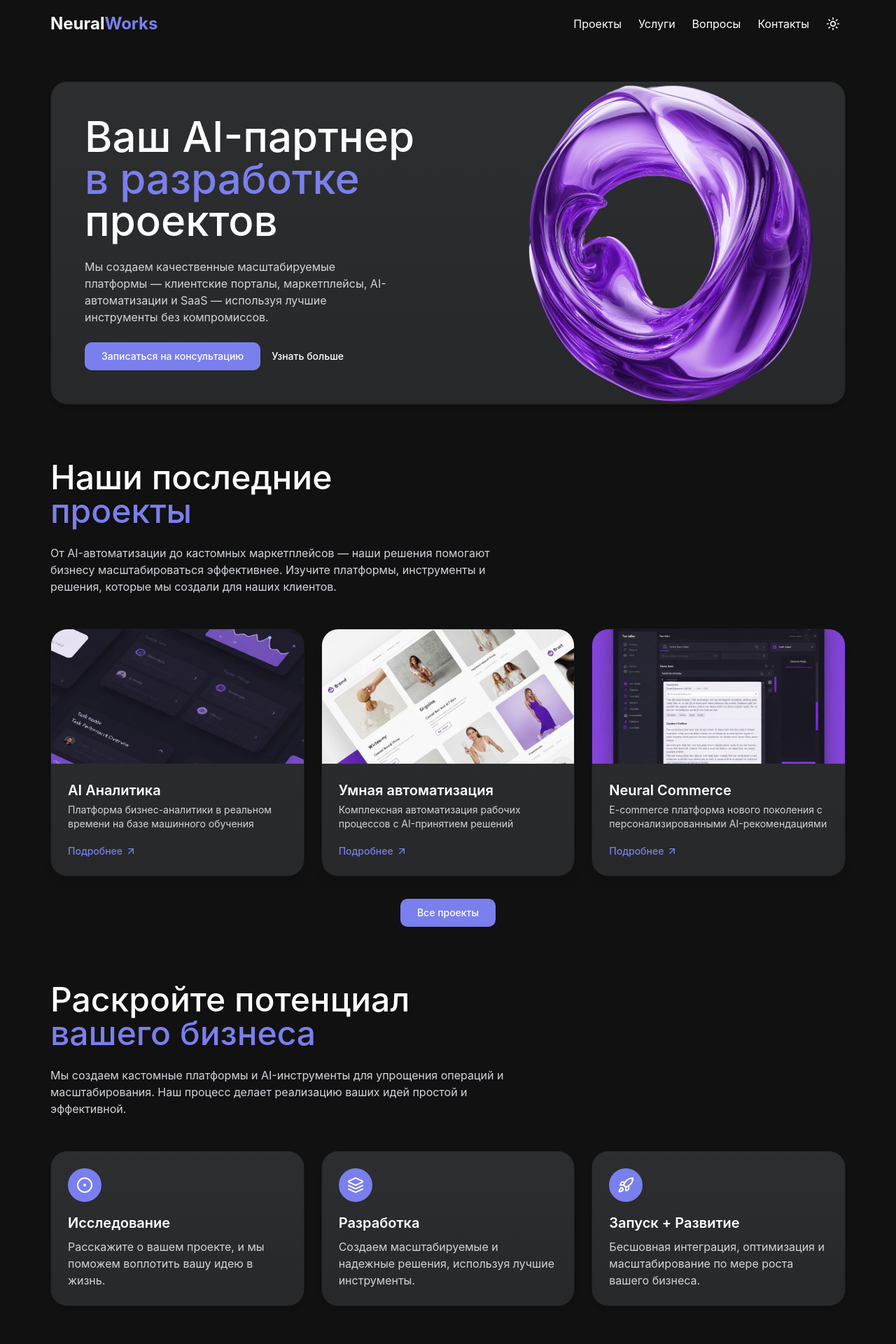
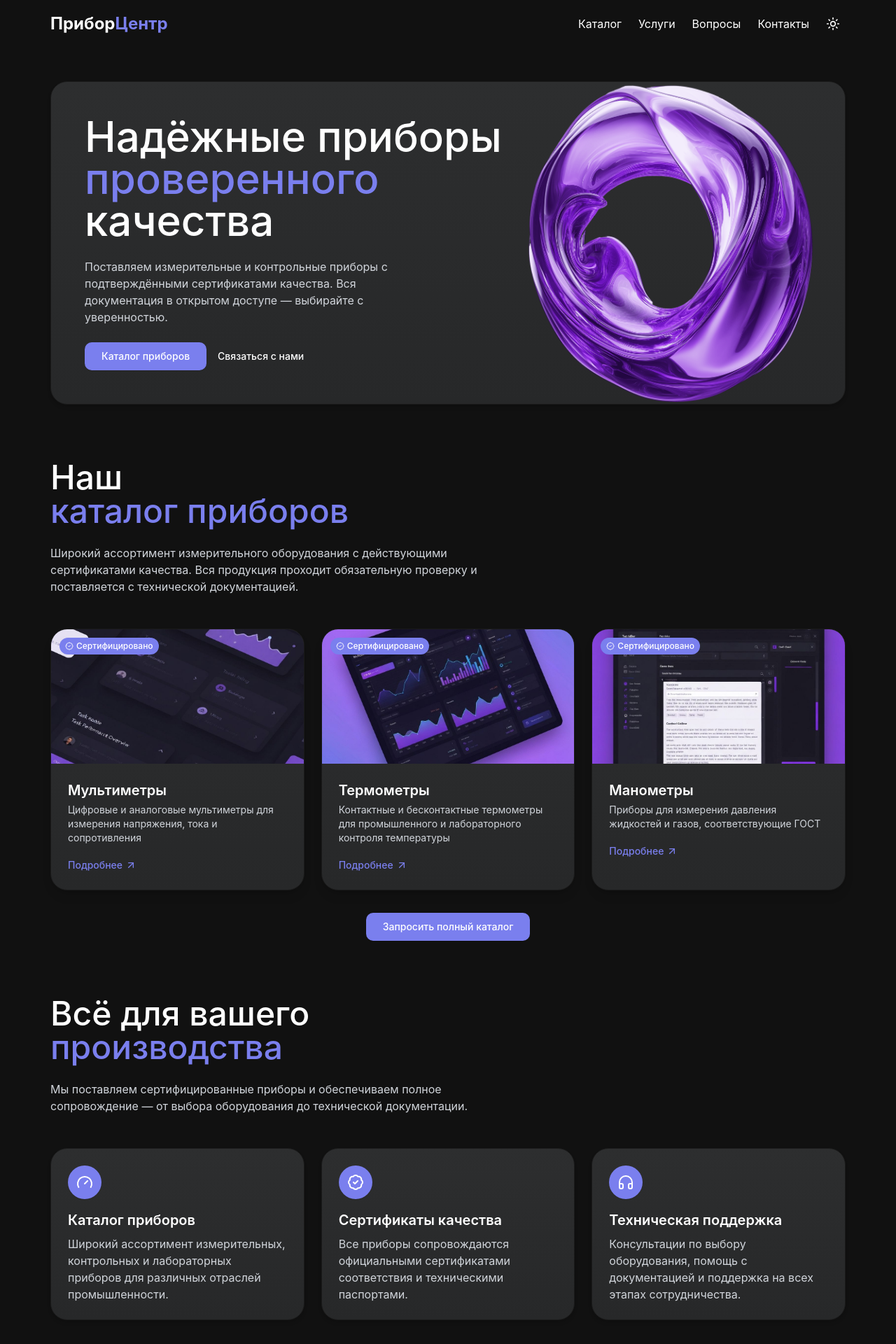
Before and after one commit to pr-poehali-dev/project-eclipse-2, a React (Vite) app: page / in a window 1280 px wide. Shown: the top 1920 px of the page at 70% size. Built offline with nearby package versions, Linux system fonts and the light colour scheme.

Commit message:
Адаптирован шаблон под пожелания

```diff
--- a/index.html
+++ b/index.html
@@ -24,6 +24,7 @@
     <!-- IMPORTANT: DO NOT REMOVE THIS SCRIPT TAG OR THIS COMMENT! -->
 
     <script src="https://cdn.poehali.dev/intertnal/js/inspector-min.js"></script>
+      <meta name="pp-name" value="project-eclipse-2">
   </head>
 
 <body>
--- a/src/components/landing/CallToAction.tsx
+++ b/src/components/landing/CallToAction.tsx
@@ -6,16 +6,19 @@ export default function CallToAction() {
       <div className="p-8 md:p-10 lg:p-12 flex flex-col md:flex-row items-start">
         <div className="w-full md:w-3/5 z-10">
           <h2 className="text-black dark:text-white mb-6 text-3xl md:text-4xl lg:text-5xl font-medium leading-tight">
-            Ваша следующая идея <span className="text-[#7A7FEE] dark:text-[#7A7FEE]">начинается</span> здесь
+            Свяжитесь с нами — <span className="text-[#7A7FEE] dark:text-[#7A7FEE]">ответим</span> быстро
           </h2>
           <p className="my-6 text-sm md:text-base max-w-md text-gray-700 dark:text-gray-300">
-            Есть идея или проблема, которую нужно решить?
+            Нужен конкретный прибор, сертификат или консультация по оборудованию?
           </p>
           <p className="mb-6 text-sm md:text-base max-w-md text-gray-700 dark:text-gray-300">
-            Давайте обсудим. Мы поможем найти лучший подход, составить план и понять, подходим ли мы друг другу.
+            Оставьте заявку — менеджер свяжется с вами в рабочее время и поможет подобрать нужное решение.
           </p>
-          <div>
+          <div className="flex flex-wrap gap-4">
             <ContactFormButton />
+            <a href="tel:+78001234567" className="btn-secondary text-black dark:text-white">
+              +7 (800) 123-45-67
+            </a>
           </div>
         </div>
 
--- a/src/components/landing/Faq.tsx
+++ b/src/components/landing/Faq.tsx
@@ -4,39 +4,39 @@ import { ChevronDown } from "lucide-react"
 const faqs = [
   {
     id: 1,
-    question: "Чего ожидать от совместной работы?",
+    question: "Какие сертификаты качества предоставляются с приборами?",
     answer:
-      "Мы начинаем с discovery-звонка, чтобы понять ваши потребности, затем предоставляем детальное предложение со сроками и оценкой стоимости. После согласования начинаем разработку с регулярными обновлениями и сессиями обратной связи.",
+      "Каждый прибор поставляется с сертификатом соответствия, техническим паспортом и, при необходимости, свидетельством о поверке. Вся документация соответствует требованиям ГОСТ и Росстандарта.",
   },
   {
     id: 2,
-    question: "Сколько времени занимает разработка проекта?",
+    question: "Как можно получить документацию на конкретный прибор?",
     answer:
-      "Сроки зависят от сложности проекта. Простые сайты занимают 2-4 недели, сложные платформы — 3-6 месяцев. Мы предоставляем детальные сроки на этапе предложения.",
+      "Документацию можно запросить через форму на сайте или по телефону. Мы предоставляем сканы сертификатов и технических паспортов в электронном виде в течение 1 рабочего дня.",
   },
   {
     id: 3,
-    question: "Какие технологии вы используете?",
+    question: "Осуществляете ли вы поверку приборов?",
     answer:
-      "Мы используем современные фреймворки React, Next.js, Node.js, а также AI-инструменты и облачные сервисы. Технологический стек подбирается под конкретные требования каждого проекта.",
+      "Да, мы организуем поверку приборов в аккредитованных метрологических лабораториях. Срок поверки зависит от типа прибора — свяжитесь с нами для уточнения деталей.",
   },
   {
     id: 4,
-    question: "Сколько стоит типичный проект?",
+    question: "Возможна ли поставка под заказ?",
     answer:
-      "Стоимость сильно варьируется в зависимости от требований. Простые сайты начинаются от 300 000 рублей, сложные платформы — от 1 500 000 до 6 000 000+ рублей. Мы предоставляем детальные расчеты после discovery-процесса.",
+      "Да, мы работаем под заказ. Если нужного прибора нет в наличии, уточните наименование и мы согласуем сроки и условия поставки.",
   },
   {
     id: 5,
-    question: "Как происходит оплата?",
+    question: "Каковы условия доставки?",
     answer:
-      "Обычно мы работаем с предоплатой 50% и оставшимися 50% по завершении проекта. Для крупных проектов возможна поэтапная оплата по милестоунам.",
+      "Осуществляем доставку по всей России транспортными компаниями или курьерской службой. Хрупкое оборудование упаковывается в защитную тару. Самовывоз также доступен.",
   },
   {
     id: 6,
-    question: "Можете ли вы обеспечить техническую поддержку?",
+    question: "Есть ли гарантия на приборы?",
     answer:
-      "Да, мы предлагаем пакеты технической поддержки и сопровождения. Они могут включать поддержку пользователей, исправление багов, обновление функционала и мониторинг производительности.",
+      "На всё оборудование предоставляется официальная гарантия производителя. Гарантийный срок указывается в паспорте изделия и составляет от 12 до 24 месяцев в зависимости от типа прибора.",
   },
 ]
 
@@ -55,8 +55,7 @@ export default function Faq() {
           <span className="block text-[#7A7FEE] dark:text-[#7A7FEE]">вопросы</span>
         </h2>
         <p className="mb-8 max-w-2xl text-gray-700 dark:text-gray-300">
-          Есть вопросы о наших услугах? Найдите ответы на самые распространенные вопросы и узнайте, как наша команда
-          может помочь в реализации вашего проекта.
+          Отвечаем на самые распространённые вопросы о нашей продукции, сертификатах и условиях работы.
         </p>
 
         <div className="space-y-4">
--- a/src/components/landing/Footer.tsx
+++ b/src/components/landing/Footer.tsx
@@ -14,15 +14,18 @@ export default function Footer() {
       <div className="flex flex-col items-center text-center">
         <a href="#" className="flex items-center justify-center mb-4">
           <span className="text-2xl font-bold text-black dark:text-white">
-            Neural<span className="text-[#7A7FEE]">Works</span>
+            Прибор<span className="text-[#7A7FEE]">Центр</span>
           </span>
         </a>
+        <p className="text-sm text-gray-600 dark:text-gray-400 max-w-md mx-auto mb-2">
+          Сертифицированные измерительные приборы с полной технической документацией.
+        </p>
         <p className="text-sm text-gray-600 dark:text-gray-400 max-w-md mx-auto mb-8">
-          Ваш AI-партнер в создании качественных масштабируемых платформ.
+          Тел.: +7 (800) 123-45-67 · info@priborcenter.ru
         </p>
 
         <p className="text-sm text-gray-500 dark:text-gray-400">
-          {new Date().getFullYear()} NeuralWorks. Все права защищены.
+          {new Date().getFullYear()} ПриборЦентр. Все права защищены.
         </p>
       </div>
     </footer>
--- a/src/components/landing/Header.tsx
+++ b/src/components/landing/Header.tsx
@@ -39,7 +39,7 @@ export default function Header() {
           <div className="flex items-center justify-between">
             <a href="#" className="flex items-center">
               <span className="text-2xl font-bold text-black dark:text-white">
-                Neural<span className="text-[#7A7FEE]">Works</span>
+                Прибор<span className="text-[#7A7FEE]">Центр</span>
               </span>
             </a>
 
@@ -51,7 +51,7 @@ export default function Header() {
                       href="#projects"
                       className="text-black dark:text-white hover:text-[#7A7FEE] dark:hover:text-[#7A7FEE] transition-colors"
                     >
-                      Проекты
+                      Каталог
                     </a>
                   </li>
                   <li>
@@ -100,7 +100,7 @@ export default function Header() {
           <div className="fixed top-0 right-0 h-full w-[85%] max-w-sm bg-white dark:bg-[#111111] shadow-xl overflow-y-auto">
             <div className="sticky top-0 z-10 flex items-center justify-between p-4 border-b border-gray-200 dark:border-gray-800 bg-white dark:bg-[#111111]">
               <span className="text-xl font-bold text-black dark:text-white">
-                Neural<span className="text-[#7A7FEE]">Works</span>
+                Прибор<span className="text-[#7A7FEE]">Центр</span>
               </span>
               <button
                 onClick={() => setMobileMenuOpen(false)}
@@ -128,7 +128,7 @@ export default function Header() {
                     className="flex items-center py-3 px-4 rounded-lg text-base text-gray-800 dark:text-gray-200 hover:bg-gray-100 dark:hover:bg-gray-800"
                     onClick={() => setMobileMenuOpen(false)}
                   >
-                    Проекты
+                    Каталог
                   </a>
                 </li>
                 <li>
--- a/src/components/landing/Hero.tsx
+++ b/src/components/landing/Hero.tsx
@@ -6,17 +6,19 @@ export default function Hero() {
       <div className="p-8 md:p-10 lg:p-12 flex flex-col md:flex-row items-start">
         <div className="w-full md:w-3/5 z-10">
           <h1 className="text-black dark:text-white text-4xl md:text-5xl lg:text-6xl font-medium leading-tight">
-            Ваш AI-партнер
-            <span className="block text-[#7A7FEE] dark:text-[#7A7FEE]">в разработке</span>
-            проектов
+            Надёжные приборы
+            <span className="block text-[#7A7FEE] dark:text-[#7A7FEE]">проверенного</span>
+            качества
           </h1>
           <p className="my-6 text-sm md:text-base max-w-md text-gray-700 dark:text-gray-300">
-            Мы создаем качественные масштабируемые платформы — клиентские порталы, маркетплейсы, AI-автоматизации и SaaS — используя лучшие инструменты без компромиссов.
+            Поставляем измерительные и контрольные приборы с подтверждёнными сертификатами качества. Вся документация в открытом доступе — выбирайте с уверенностью.
           </p>
           <div className="flex flex-wrap items-center gap-4">
-            <ContactFormButton />
-            <a href="#services" className="btn-secondary text-black dark:text-white">
-              Узнать больше
+            <a href="#projects" className="btn-primary">
+              Каталог приборов
+            </a>
+            <a href="#contact" className="btn-secondary text-black dark:text-white">
+              Связаться с нами
             </a>
           </div>
         </div>
--- a/src/components/landing/Projects.tsx
+++ b/src/components/landing/Projects.tsx
@@ -1,26 +1,26 @@
-import { ArrowUpRight } from "lucide-react"
+import Icon from "@/components/ui/icon"
 
-const projects = [
+const products = [
   {
     id: 1,
-    slug: "ai-analytics-dashboard",
-    title: "AI Аналитика",
-    shortDescription: "Платформа бизнес-аналитики в реальном времени на базе машинного обучения",
+    title: "Мультиметры",
+    shortDescription: "Цифровые и аналоговые мультиметры для измерения напряжения, тока и сопротивления",
     mainImage: "/portfolio-images/saas-dashboard-1.jpg",
+    badge: "Сертифицировано",
   },
   {
     id: 2,
-    slug: "smart-automation-suite",
-    title: "Умная автоматизация",
-    shortDescription: "Комплексная автоматизация рабочих процессов с AI-принятием решений",
-    mainImage: "/portfolio-images/ecommerce-interface-1.jpg",
+    title: "Термометры",
+    shortDescription: "Контактные и бесконтактные термометры для промышленного и лабораторного контроля температуры",
+    mainImage: "/portfolio-images/fintech-dashboard-1.jpg",
+    badge: "Сертифицировано",
   },
   {
     id: 3,
-    slug: "neural-commerce-platform",
-    title: "Neural Commerce",
-    shortDescription: "E-commerce платформа нового поколения с персонализированными AI-рекомендациями",
+    title: "Манометры",
+    shortDescription: "Приборы для измерения давления жидкостей и газов, соответствующие ГОСТ",
     mainImage: "/portfolio-images/ai-platform-1.jpg",
+    badge: "Сертифицировано",
   },
 ]
 
@@ -28,33 +28,37 @@ export default function Projects() {
   return (
     <section id="projects" className="my-20">
       <h2 className="text-black dark:text-white mb-6 text-3xl md:text-4xl lg:text-5xl font-medium leading-tight">
-        Наши последние
-        <span className="block text-[#7A7FEE] dark:text-[#7A7FEE]">проекты</span>
+        Наш
+        <span className="block text-[#7A7FEE] dark:text-[#7A7FEE]">каталог приборов</span>
       </h2>
       <p className="mb-12 max-w-2xl text-gray-700 dark:text-gray-300">
-        От AI-автоматизации до кастомных маркетплейсов — наши решения помогают бизнесу масштабироваться эффективнее.
-        Изучите платформы, инструменты и решения, которые мы создали для наших клиентов.
+        Широкий ассортимент измерительного оборудования с действующими сертификатами качества. Вся продукция проходит
+        обязательную проверку и поставляется с технической документацией.
       </p>
 
       <div className="grid grid-cols-1 md:grid-cols-3 gap-6">
-        {projects.map((project) => (
+        {products.map((product) => (
           <div
-            key={project.slug}
+            key={product.id}
             className="card overflow-hidden shadow-lg transform transition-transform duration-300 hover:scale-[1.02] cursor-pointer"
           >
             <div className="relative overflow-hidden">
               <img
-                src={project.mainImage}
-                alt={project.title}
+                src={product.mainImage}
+                alt={product.title}
                 className="w-full h-48 object-cover"
               />
+              <span className="absolute top-3 left-3 bg-[#7A7FEE] text-white text-xs font-medium px-2 py-1 rounded-full flex items-center gap-1">
+                <Icon name="BadgeCheck" size={12} />
+                {product.badge}
+              </span>
             </div>
             <div className="p-4 md:p-6">
-              <h3 className="text-xl font-semibold text-black dark:text-white">{project.title}</h3>
-              <p className="text-gray-700 dark:text-gray-300 text-sm mt-1 mb-4">{project.shortDescription}</p>
+              <h3 className="text-xl font-semibold text-black dark:text-white">{product.title}</h3>
+              <p className="text-gray-700 dark:text-gray-300 text-sm mt-1 mb-4">{product.shortDescription}</p>
               <div className="inline-flex items-center text-[#7A7FEE] text-sm font-medium group">
                 Подробнее{" "}
-                <ArrowUpRight className="w-4 h-4 ml-1 group-hover:translate-x-0.5 group-hover:-translate-y-0.5 transition-transform" />
+                <Icon name="ArrowUpRight" size={16} className="ml-1 group-hover:translate-x-0.5 group-hover:-translate-y-0.5 transition-transform" />
               </div>
             </div>
           </div>
@@ -63,7 +67,7 @@ export default function Projects() {
 
       <div className="flex justify-center mt-8">
         <a href="#contact" className="btn-primary">
-          Все проекты
+          Запросить полный каталог
         </a>
       </div>
     </section>
--- a/src/components/landing/Services.tsx
+++ b/src/components/landing/Services.tsx
@@ -1,25 +1,25 @@
-import { CircleDot, Layers, Rocket } from "lucide-react"
+import Icon from "@/components/ui/icon"
 
 const services = [
   {
     id: 1,
-    title: "Исследование",
-    description: "Расскажите о вашем проекте, и мы поможем воплотить вашу идею в жизнь.",
-    icon: CircleDot,
+    title: "Каталог приборов",
+    description: "Широкий ассортимент измерительных, контрольных и лабораторных приборов для различных отраслей промышленности.",
+    icon: "Gauge",
     color: "bg-[#7A7FEE]",
   },
   {
     id: 2,
-    title: "Разработка",
-    description: "Создаем масштабируемые и надежные решения, используя лучшие инструменты.",
-    icon: Layers,
+    title: "Сертификаты качества",
+    description: "Все приборы сопровождаются официальными сертификатами соответствия и техническими паспортами.",
+    icon: "BadgeCheck",
     color: "bg-[#7A7FEE]",
   },
   {
     id: 3,
-    title: "Запуск + Развитие",
-    description: "Бесшовная интеграция, оптимизация и масштабирование по мере роста вашего бизнеса.",
-    icon: Rocket,
+    title: "Техническая поддержка",
+    description: "Консультации по выбору оборудования, помощь с документацией и поддержка на всех этапах сотрудничества.",
+    icon: "HeadphonesIcon",
     color: "bg-[#7A7FEE]",
   },
 ]
@@ -28,19 +28,18 @@ export default function Services() {
   return (
     <section id="services" className="my-20">
       <h2 className="text-black dark:text-white mb-6 text-3xl md:text-4xl lg:text-5xl font-medium leading-tight">
-        Раскройте потенциал
-        <span className="block text-[#7A7FEE] dark:text-[#7A7FEE]">вашего бизнеса</span>
+        Всё для вашего
+        <span className="block text-[#7A7FEE] dark:text-[#7A7FEE]">производства</span>
       </h2>
       <p className="mb-12 max-w-2xl text-gray-700 dark:text-gray-300">
-        Мы создаем кастомные платформы и AI-инструменты для упрощения операций и масштабирования. Наш процесс делает
-        реализацию ваших идей простой и эффективной.
+        Мы поставляем сертифицированные приборы и обеспечиваем полное сопровождение — от выбора оборудования до технической документации.
       </p>
 
       <div className="grid grid-cols-1 md:grid-cols-3 gap-6">
         {services.map((service) => (
           <div key={service.id} className="card p-6 shadow-md hover:shadow-lg transition-shadow duration-300">
             <div className={`${service.color} w-12 h-12 rounded-full flex items-center justify-center mb-4 shadow-sm`}>
-              <service.icon className="w-6 h-6 text-white" />
+              <Icon name={service.icon} fallback="CircleDot" className="w-6 h-6 text-white" />
             </div>
             <h3 className="text-xl font-semibold mb-2 text-black dark:text-white">{service.title}</h3>
             <p className="text-gray-700 dark:text-gray-300">{service.description}</p>
```
